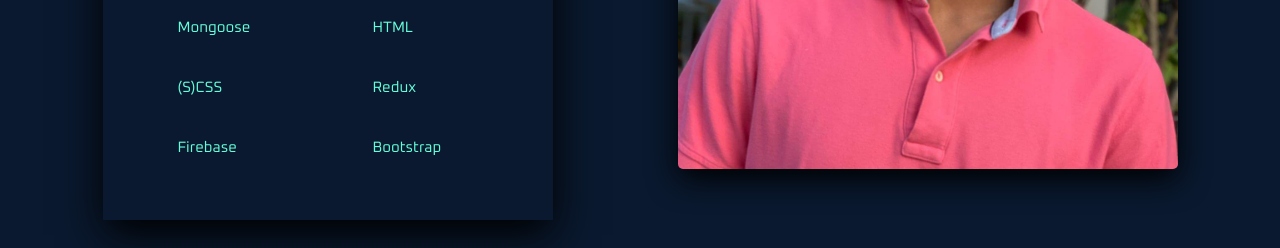
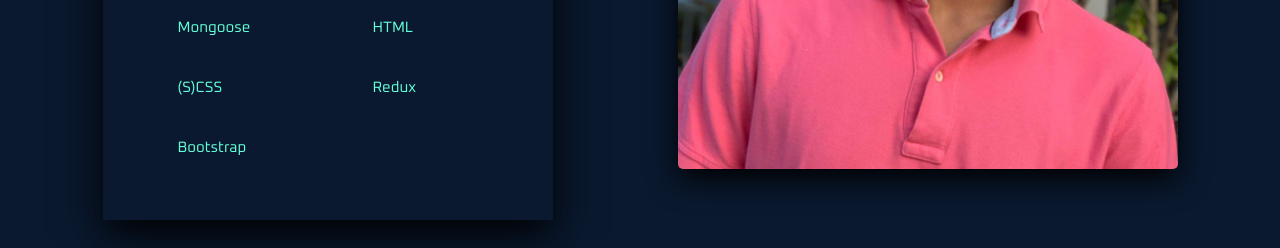
Before and after one commit to tigerabrodi/real-portfolio, a React (Create React App) app: page / in a window 1280 px wide. Shown: the part 1200-1448 px from the top of the page. Built offline with nearby package versions, Linux system fonts and the light colour scheme.

Commit message:
changed tachnologies

```diff
--- a/package.json
+++ b/package.json
@@ -8,7 +8,6 @@
     "@testing-library/user-event": "^7.1.2",
     "node-sass": "^4.13.1",
     "react": "^16.13.0",
-    "react-animate-on-scroll": "^2.1.5",
     "react-dom": "^16.13.0",
     "react-router-dom": "^5.1.2",
     "react-scripts": "3.4.0"
--- a/src/components/home/technologies/Technologies.js
+++ b/src/components/home/technologies/Technologies.js
@@ -19,7 +19,6 @@ const Technologies = () => {
                     <li className="technologies__technology__tech">HTML</li>
                     <li className="technologies__technology__tech">(S)CSS</li>
                     <li className="technologies__technology__tech">Redux</li>
-                    <li className="technologies__technology__tech">Firebase</li>
                     <li className="technologies__technology__tech">Bootstrap</li>
                 </div>
             </div>
```
